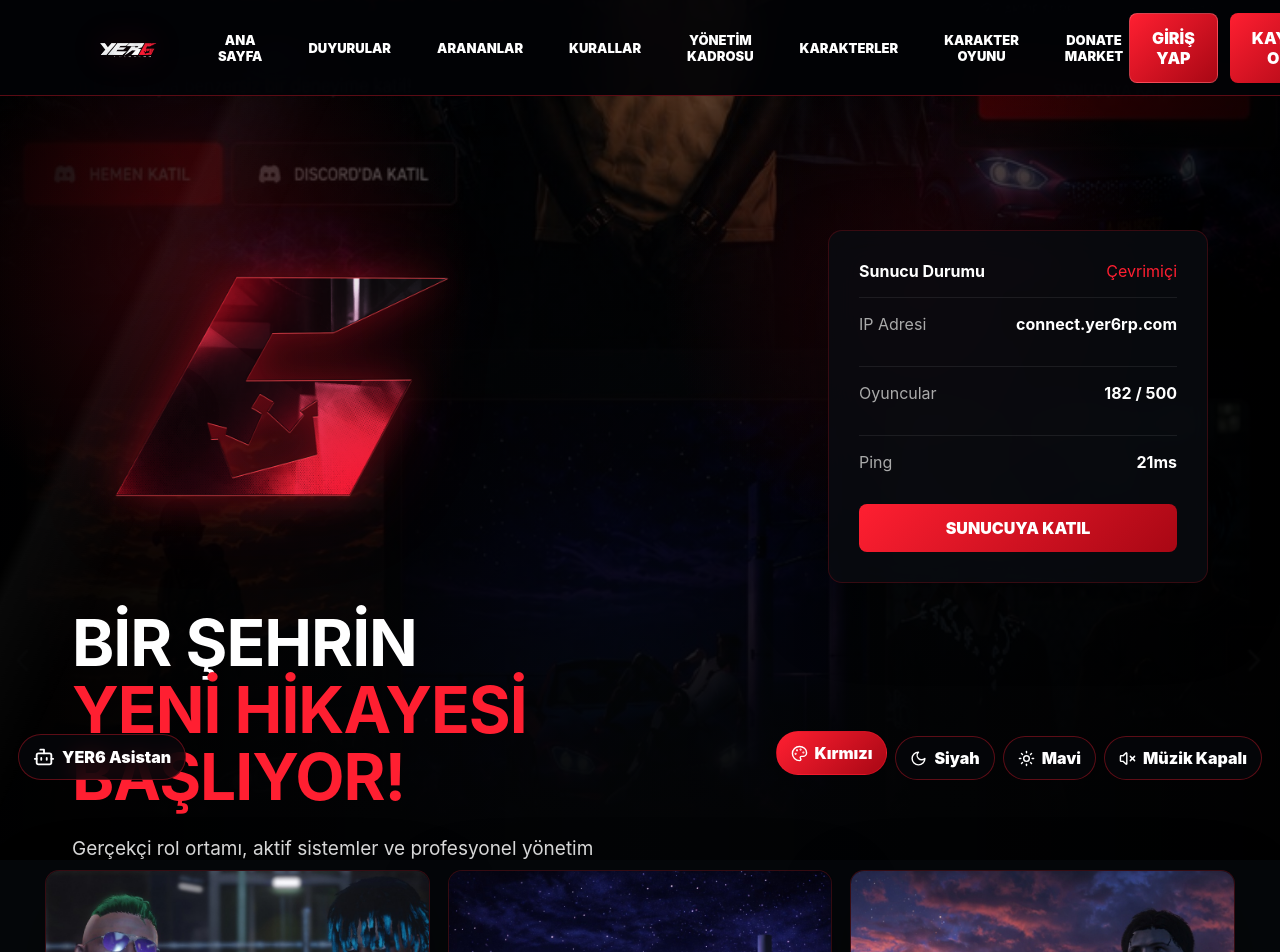
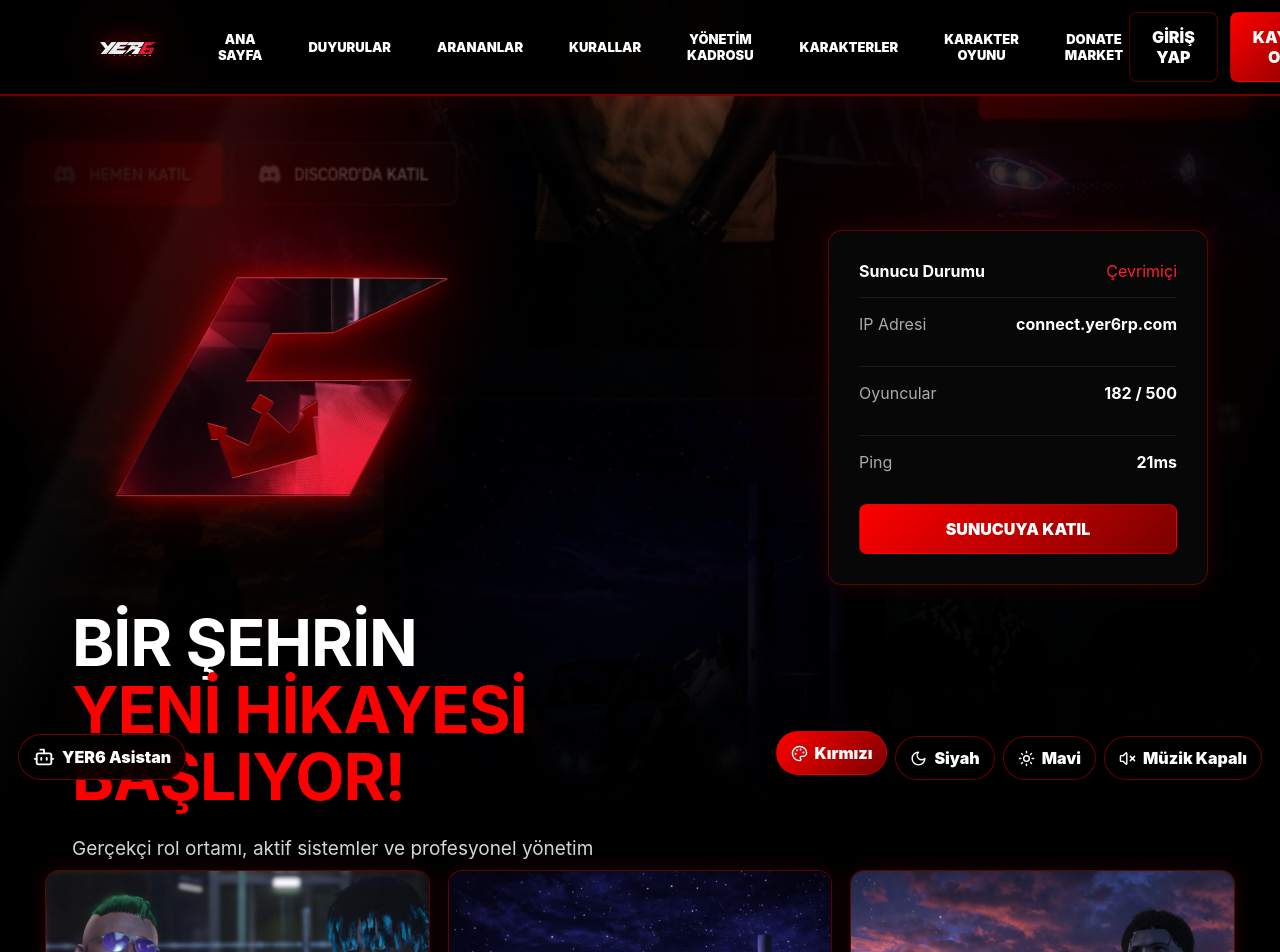
Before and after one commit to Bladeofgod06/yeerrr6, a React (Vite) app in the folder yer6-final-wl-panel-komut-kopyala/: page / in a window 1280 px wide. Shown: the top 952 px of the page. Built offline with nearby package versions, Linux system fonts and the light colour scheme.

Commit message:
Yer6 site güncelleme

```diff
--- a/yer6-final-wl-panel-komut-kopyala/src/style.css
+++ b/yer6-final-wl-panel-komut-kopyala/src/style.css
@@ -247,3 +247,271 @@ body{background:var(--bg)!important}
 
 /* kesin gizleme */
 .cinematicTag{display:none!important}
+
+
+/* =========================================================
+   YER6 FOUNDER RED + BLACK THEME
+   Tam kırmızı-siyah tema override
+   ========================================================= */
+
+:root{
+  --accent:#ff0000 !important;
+  --accent2:#7a0000 !important;
+  --bg:#000000 !important;
+  --card-bg:#080808 !important;
+  --panel-bg:#0b0b0b !important;
+  --red-border:rgba(255,0,0,.42) !important;
+  --red-soft:rgba(255,0,0,.18) !important;
+  --red-glow:rgba(255,0,0,.32) !important;
+}
+
+html,
+body,
+#root{
+  background:#000000 !important;
+  color:#ffffff !important;
+}
+
+/* Header */
+.header{
+  background:rgba(0,0,0,.96) !important;
+  border-bottom:2px solid rgba(255,0,0,.45) !important;
+  box-shadow:0 0 30px rgba(255,0,0,.14) !important;
+}
+
+.header nav button{
+  color:#ffffff !important;
+}
+
+.header nav button:hover{
+  color:#ff0000 !important;
+  text-shadow:0 0 14px rgba(255,0,0,.55) !important;
+}
+
+/* Logo glow */
+.logo img,
+.logo.logoImageBtn img,
+.heroBigLogo{
+  filter:
+    drop-shadow(0 0 12px rgba(255,0,0,.50))
+    drop-shadow(0 0 34px rgba(255,0,0,.28)) !important;
+}
+
+/* Ana arka planlar */
+.adminLayout,
+.inner,
+.loginPage,
+.heroDark{
+  background-color:#000000 !important;
+}
+
+.heroDark{
+  background:
+    radial-gradient(circle at 18% 28%, rgba(255,0,0,.22), transparent 24%),
+    radial-gradient(circle at 78% 35%, rgba(125,0,0,.18), transparent 28%),
+    linear-gradient(90deg,rgba(0,0,0,.96),rgba(0,0,0,.45),rgba(0,0,0,.92)),
+    linear-gradient(180deg,rgba(0,0,0,.08),#000 96%) !important;
+}
+
+/* Kartlar / paneller */
+.card,
+.panel,
+.rankCard,
+.mini,
+.form,
+.status,
+.photoCard,
+.noticeCard,
+.wantedCard,
+.staffCard,
+.footPanel,
+.loginCard,
+.modalCard,
+.stat{
+  background:rgba(8,8,8,.92) !important;
+  border:1px solid rgba(255,0,0,.34) !important;
+  box-shadow:
+    0 0 22px rgba(255,0,0,.12),
+    0 25px 70px rgba(0,0,0,.48) !important;
+}
+
+.card:hover,
+.panel:hover,
+.rankCard:hover,
+.mini:hover,
+.noticeCard:hover,
+.wantedCard:hover,
+.staffCard:hover,
+.stat:hover{
+  border-color:rgba(255,0,0,.65) !important;
+  box-shadow:
+    0 0 38px rgba(255,0,0,.22),
+    0 30px 80px rgba(0,0,0,.55) !important;
+}
+
+/* Butonlar */
+.btn{
+  background:linear-gradient(135deg,#ff0000,#7a0000) !important;
+  color:#ffffff !important;
+  border:1px solid rgba(255,0,0,.35) !important;
+}
+
+.btn:hover{
+  box-shadow:0 0 42px rgba(255,0,0,.42) !important;
+}
+
+.btn.ghost{
+  background:rgba(0,0,0,.55) !important;
+  border:1px solid rgba(255,0,0,.32) !important;
+}
+
+/* Yazı vurguları */
+.heroText h1 em,
+.heroText span,
+.title span,
+.title h1,
+.rankCard b,
+.mini svg,
+.stat svg,
+.game svg,
+.commandPreview b,
+.noticeCard svg,
+.wantedCard svg,
+.homeInfoCard svg,
+.panel h2 svg{
+  color:#ff0000 !important;
+}
+
+/* Formlar */
+.field,
+.textarea,
+.search,
+.ticketReply input,
+.aiInput input{
+  background:#080808 !important;
+  color:#ffffff !important;
+  border:1px solid rgba(255,0,0,.32) !important;
+}
+
+.field:focus,
+.textarea:focus,
+.search:focus-within,
+.ticketReply input:focus,
+.aiInput input:focus{
+  border-color:rgba(255,0,0,.75) !important;
+  box-shadow:0 0 18px rgba(255,0,0,.18) !important;
+}
+
+.field option{
+  background:#080808 !important;
+  color:white !important;
+}
+
+/* Admin panel */
+.adminLayout{
+  background:#000000 !important;
+}
+
+.adminLayout aside{
+  background:#050505 !important;
+  border-right:2px solid rgba(255,0,0,.35) !important;
+  box-shadow:10px 0 35px rgba(255,0,0,.08) !important;
+}
+
+.adminLayout aside button:not(.logo):not(.btn){
+  color:#dddddd !important;
+}
+
+.adminLayout aside button.active,
+.adminLayout aside button:hover:not(.logo):not(.btn){
+  background:linear-gradient(135deg,#ff0000,#7a0000) !important;
+  color:#ffffff !important;
+  box-shadow:0 0 22px rgba(255,0,0,.24) !important;
+}
+
+/* Satırlar */
+.row,
+.ticketAdmin,
+.ticketThread,
+.liveStatsGrid div,
+.liveHomeStats .card{
+  background:rgba(5,5,5,.82) !important;
+  border:1px solid rgba(255,0,0,.24) !important;
+}
+
+.row:hover,
+.ticketAdmin:hover,
+.ticketThread:hover{
+  border-color:rgba(255,0,0,.5) !important;
+}
+
+/* Badge renkleri kırmızı-siyah uyumlu */
+.badge{
+  background:#210000 !important;
+  color:#ffb3b3 !important;
+  border:1px solid rgba(255,0,0,.35) !important;
+}
+
+.badge.bad{
+  background:#7a0000 !important;
+  color:#ffffff !important;
+}
+
+.badge.good{
+  background:#250000 !important;
+  color:#ffb3b3 !important;
+}
+
+.badge.note{
+  background:#120000 !important;
+  color:#ffcccc !important;
+}
+
+/* Ticket mesajları */
+.ticketMessages p.staff,
+.aiMessages .user{
+  background:linear-gradient(135deg,#ff0000,#7a0000) !important;
+}
+
+/* Duyuru / Aranan */
+.wantedStamp{
+  background:linear-gradient(135deg,#ff0000,#650000) !important;
+  box-shadow:0 0 18px rgba(255,0,0,.32) !important;
+}
+
+.noticeCard:before,
+.wantedCard:before{
+  background:radial-gradient(circle at top right, rgba(255,0,0,.22), transparent 45%) !important;
+}
+
+/* Açılış ve floating kontroller */
+.splashScreen{
+  background:radial-gradient(circle at center, rgba(255,0,0,.18), #000 58%) !important;
+}
+
+.loadingBar span{
+  background:linear-gradient(90deg,#ff0000,#ffffff) !important;
+}
+
+.floatingControls button,
+.aiToggle{
+  background:rgba(0,0,0,.88) !important;
+  border:1px solid rgba(255,0,0,.42) !important;
+}
+
+.floatingControls button:hover,
+.floatingControls button.active,
+.aiToggle:hover{
+  background:linear-gradient(135deg,#ff0000,#7a0000) !important;
+}
+
+/* Footer */
+footer{
+  background:#000000 !important;
+  border-top:2px solid rgba(255,0,0,.25) !important;
+}
+
+/* Sinematik yazı kesin kapalı */
+.cinematicTag{
+  display:none !important;
+}
```
